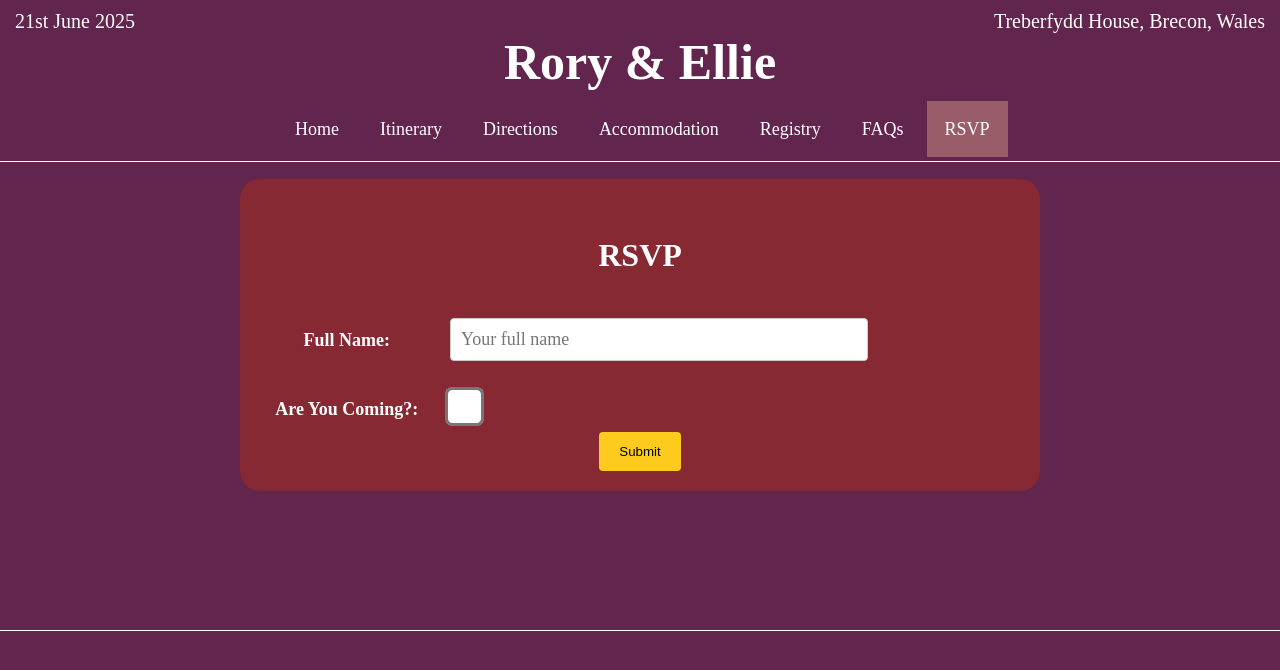
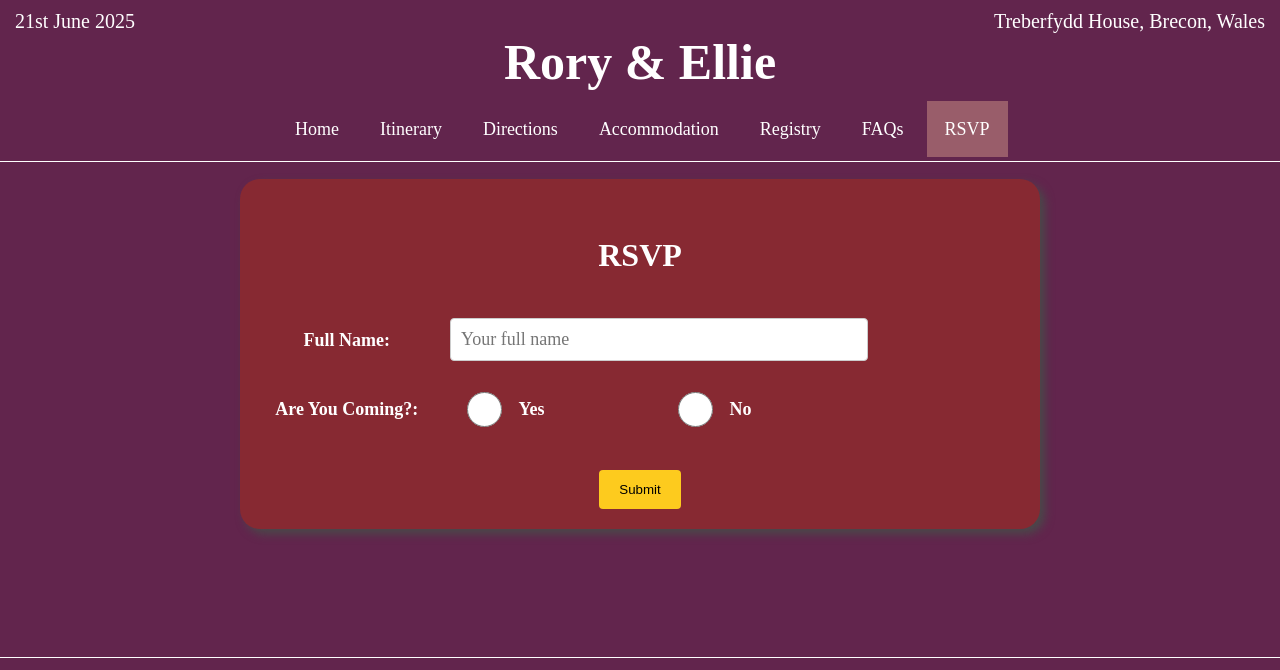
Before and after one commit to rjh-mopjones/wdst_fe, a React (Create React App) app in the folder wedsite/: page /rsvp in a window 1280 px wide. Shown: the top 670 px of the page. Built offline with nearby package versions, Linux system fonts and the light colour scheme.

Commit message:
change rsvp checkbox to radio buttons

```diff
--- a/wedsite/src/components/RSVPForm.js
+++ b/wedsite/src/components/RSVPForm.js
@@ -60,8 +60,13 @@ const FormExample = () => {
         console.log('Form submitted:', formData);
     };
 
-    function handleReveal() {
-        setRsvpActive(wasRevealed => !wasRevealed)
+    const handleReveal = (event) => {
+        if (event.target.id === "yes") {
+            setRsvpActive(true)
+        } else {
+            setRsvpActive(false)
+        }
+
     }
 
     return (
@@ -90,20 +95,27 @@ const FormExample = () => {
                             <label>Are You Coming?: </label>
                         </div>
                         <div className="rsvp-col-75">
-                            <input
-                                onClick={handleReveal}
-                                type="checkbox"
-                                name="attendance"
-                                value={formData.attendance}
-                                onChange={handleInputChange}
-                                required="true"
-                            />
+                            <div className="rsvp-radio-buttons">
+                                <input type="radio" id="yes" name="attendance" value="yes" onClick={handleReveal}/>
+                                    <label htmlFor="yes" className="rsvp-radio-label">Yes</label>
+                                <input type="radio" id="no" name="attendance" value="no" onClick={handleReveal}/>
+                                    <label htmlFor="no" className="rsvp-radio-label">No</label>
+                                <br/>
+                            </div>
+                            {/*<input*/}
+                            {/*    onClick={handleReveal}*/}
+                            {/*    type="checkbox"*/}
+                            {/*    name="attendance"*/}
+                            {/*    value={formData.attendance}*/}
+                            {/*    onChange={handleInputChange}*/}
+                            {/*    required="true"*/}
+                            {/*/>*/}
                         </div>
                     </div>
-                    { isRsvpActive && (
+                    {isRsvpActive && (
                         <div id="rsvp-reveal">
                             <br/>
-                                <div className="rsvp-row">
+                            <div className="rsvp-row">
                                     <div className="rsvp-col-25">
                                         <label> Meal Option: </label>
                                     </div>
@@ -216,8 +228,10 @@ const FormExample = () => {
                         </div>
                     </div>
                     )}
+                    <div className="rsvp-submit-div">
                     <div className="rsvp-row">
                         <button type="submit">Submit</button>
+                    </div>
                     </div>
                 </form>
             </div>
--- a/wedsite/src/styles/rsvp.css
+++ b/wedsite/src/styles/rsvp.css
@@ -12,6 +12,8 @@
     margin-top: 5%;
     display: block;
     max-width: 100vh;
+    box-shadow: 5px 5px 10px #494949;
+
 
 }
 
@@ -22,6 +24,14 @@
 .rsvp-title {
     padding: 5%;
 }
+.rsvp-radio-buttons{
+    justify-content: space-evenly;
+    display: flex;
+}
+
+.rsvp-submit-div{
+    padding-top:5%
+}
 
 input[type=text], input[type=email], select, textarea{
     width: 100%;
@@ -31,6 +41,16 @@ input[type=text], input[type=email], select, textarea{
     resize: vertical;
     font-family:  serif ;
     font-size: Large;
+}
+
+input[type=radio]{
+    height: 35px;
+    width: 35px;
+    margin: auto;
+}
+
+.rsvp-radio-label{
+    margin-right: 25%;
 }
 
 input[type=checkbox]{
--- a/wedsite/src/styles/styles.css
+++ b/wedsite/src/styles/styles.css
@@ -22,6 +22,7 @@ li {
     font-size: 50px;
     font-family: "Apple LiSung", serif;
 }
+
 
 .topBar {
    /*background-image:url("../static/sunset-website.jpeg") ;*/
```
